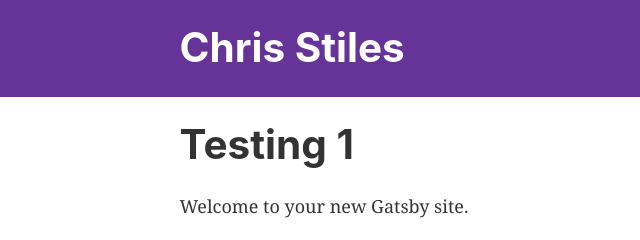
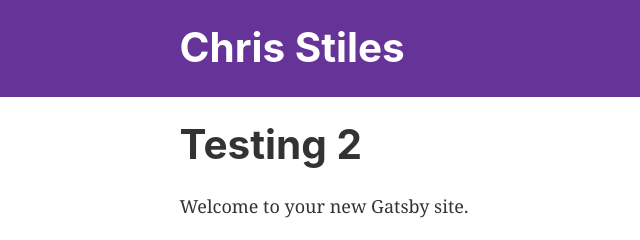
Before and after one commit to chrisstiles/ChrisStiles.net, a Gatsby site in the folder client/: page / in a window 1280 px wide. Shown: the top 240 px of the page, 0-640 px from the left. Built offline with nearby package versions, Linux system fonts and the light colour scheme; Gatsby itself is replaced by a stand-in of ours.

Commit message:
Change text

```diff
--- a/client/src/pages/index.js
+++ b/client/src/pages/index.js
@@ -8,7 +8,7 @@
 const IndexPage = () => (
   <Layout>
     <SEO title="Home" />
-    <h1>Testing 1</h1>
+    <h1>Testing 2</h1>
     <p>Welcome to your new Gatsby site.</p>
     <p>Now go build something great.</p>
     <div style={{ maxWidth: `300px`, marginBottom: `1.45rem` }}>
```
